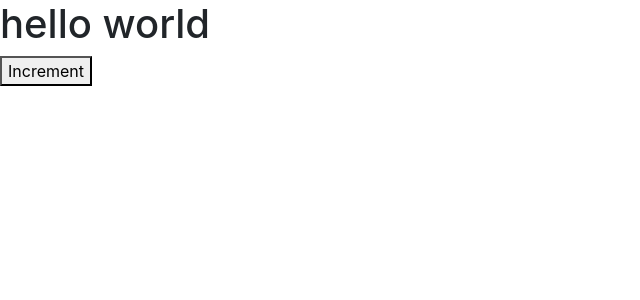
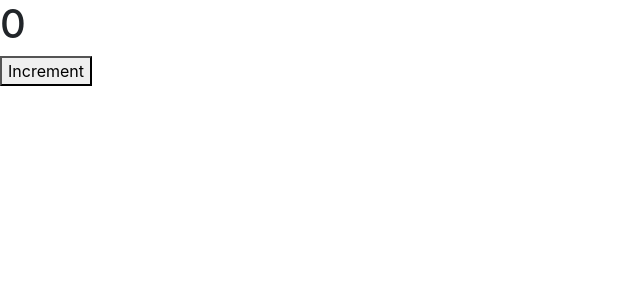
Before and after one commit to MonaliGanganeNeosoft/React-all, a React (Create React App) app: page / in a window 1280 px wide. Shown: the top 300 px of the page, without its empty margins (0-640 px from the left). Built offline with nearby package versions, Linux system fonts and the light colour scheme.

Commit message:
Basic state count is 0

```diff
--- a/src/components/counter.jsx
+++ b/src/components/counter.jsx
@@ -1,9 +1,12 @@
 import React, { Component } from "react";
 class Counter extends Component {
+  state = {
+    count: 0,
+  };
   render() {
     return (
       <>
-        <h1>hello world</h1>
+        <h1>{this.state.count}</h1>
         <button>Increment</button>
       </>
     );
```
